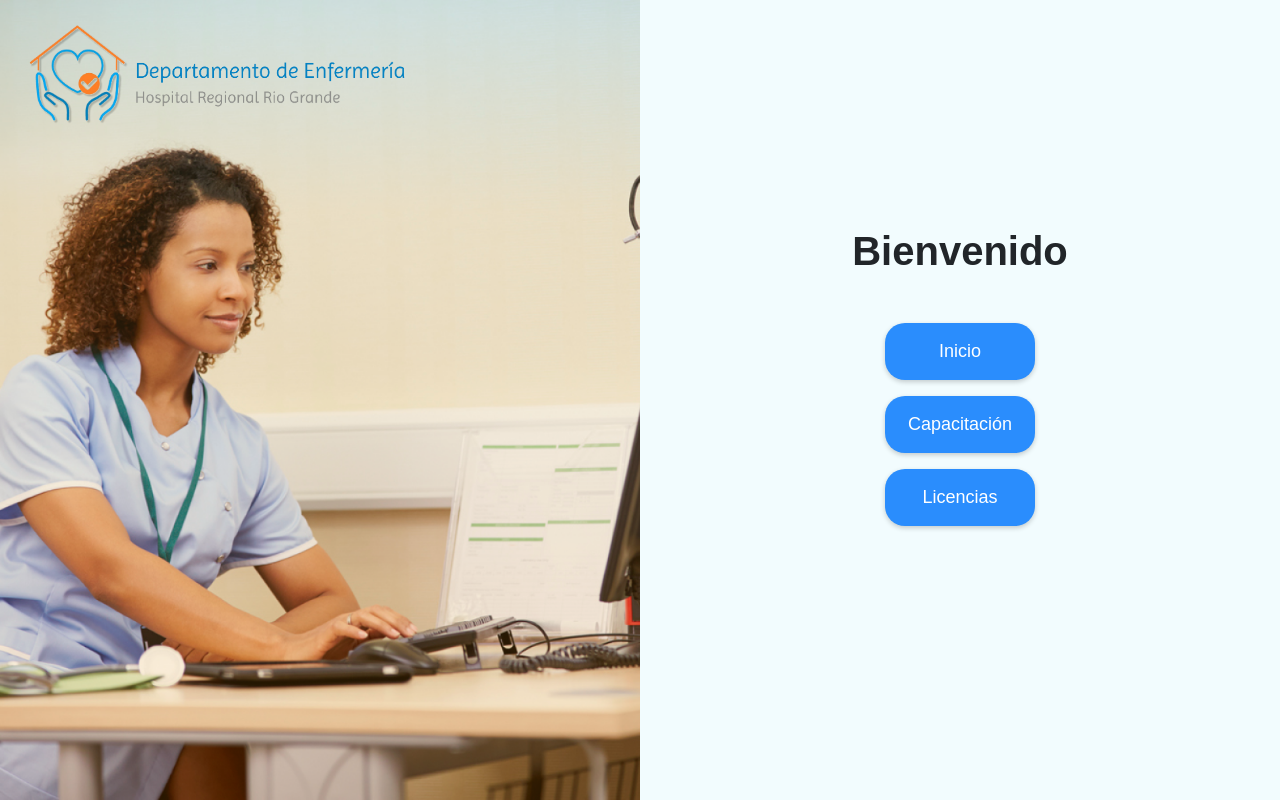
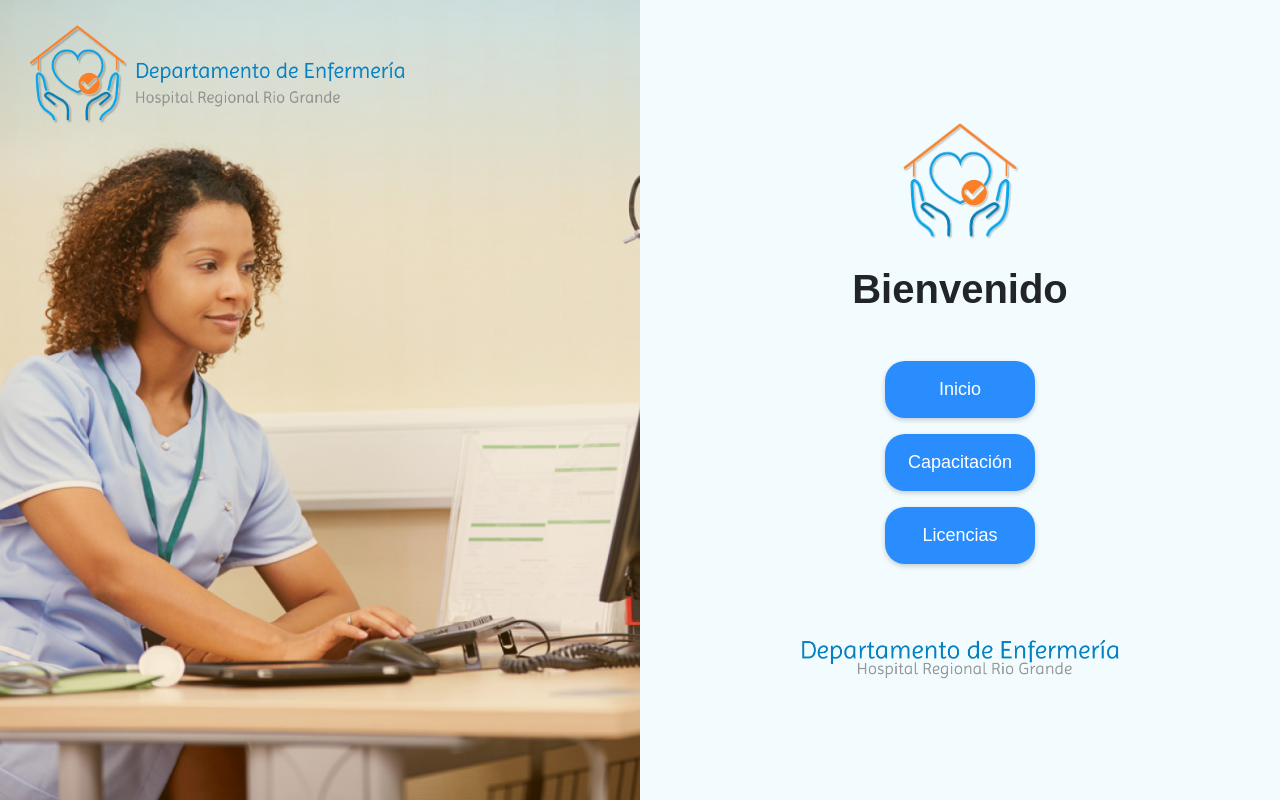
Before and after one commit to CristianSombra/NursingHRRG, a React (Vite) app: page / in a window 1280 px wide. Built offline with nearby package versions, Linux system fonts and the light colour scheme.

Commit message:
Landing
Content were created.
Effects and styles were updated.

```diff
--- a/src/views/landing/landing.css
+++ b/src/views/landing/landing.css
@@ -32,6 +32,15 @@
     height: auto;
 }
 
+.logoMobile {
+    width: 120px;
+    margin: 25px;
+}
+
+.titleMobile {
+    width: 320px;
+    margin: 25px;
+}
 
 .text-center {
     text-align: center;
@@ -71,7 +80,7 @@
 
 }
 
-@media (max-width: 768px) {
+@media (max-width: 884px) {
     .img-custom-landing {
         width: 100%;
         height: 100%;
--- a/src/views/landing/landing.jsx
+++ b/src/views/landing/landing.jsx
@@ -3,18 +3,21 @@ import { Link } from "react-router-dom";
 import PageTransitionEvent from '../../components/pagetransition/pagetransition';
 import imgNurse from '../../assets/nurse.png';
 import logoLanding from '../../assets/logoLanding.png';
+import logoLanding2 from '../../assets/logoLanding2.png';
+import titleMobile from '../../assets/titleMobile.png';
 import './landing.css';
 
 const Landing = () => {
     return(
         <PageTransitionEvent>
             <div className="container-landing">
-                <div className="left-section">
+                <div className="left-section d-none d-md-block">
                     <img src={imgNurse} alt="" className="img-fluid img-custom-landing"/>
                     <img src={logoLanding} alt="Logo" className="logo"/>
                 </div>
                 <div className="right-section">
                     <div className="text-center">
+                        <img src={logoLanding2} alt="Logo" className="logoMobile"/>
                         <h1 className="fw-bold">Bienvenido</h1>
                         <div className="my-5">
                             <div className="mb-3">
@@ -33,6 +36,7 @@ const Landing = () => {
                                 </Link>
                             </div>
                         </div>
+                        <img src={titleMobile} alt="Logo" className="titleMobile"/>
                     </div>
                 </div>
             </div>
```
Also changed, not shown: src/assets/logoLanding2.png (added), src/assets/titleMobile.png (added).
